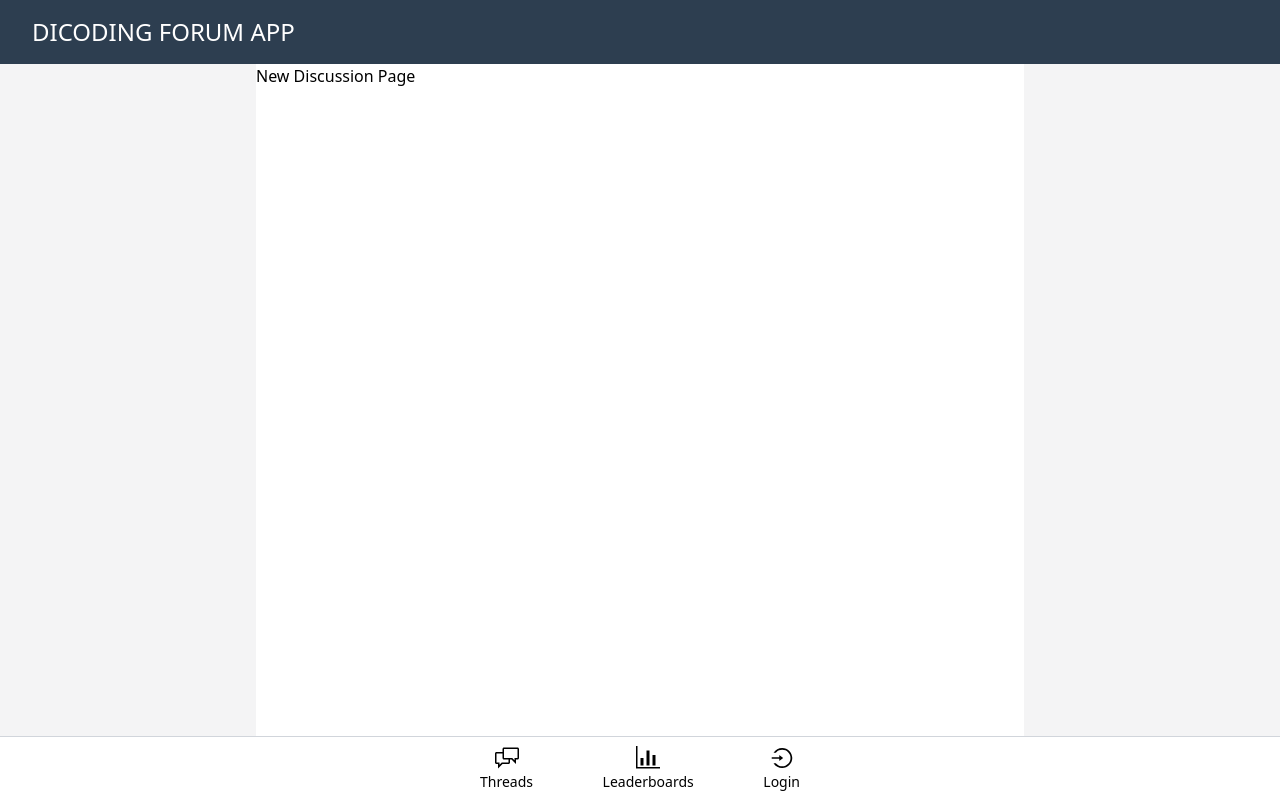
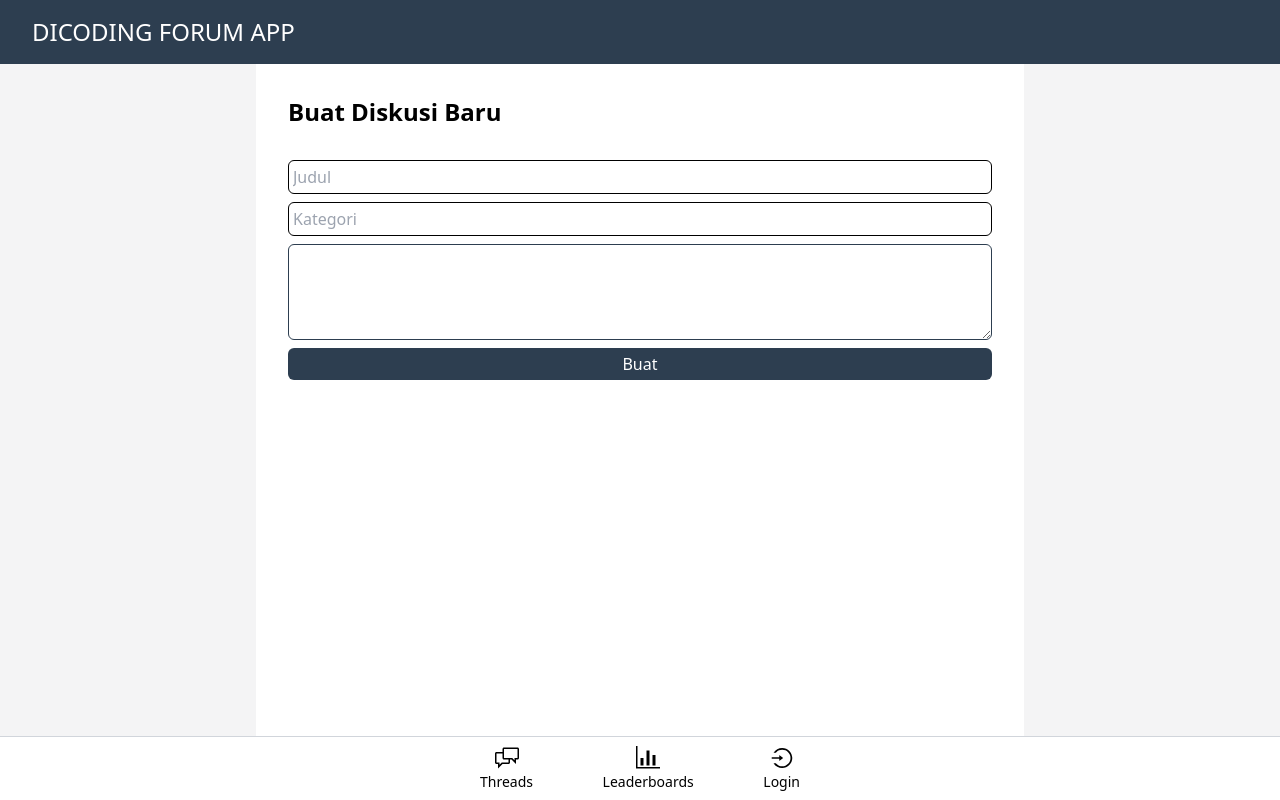
Before and after one commit to nandartika/forum-app, a React (Vite) app: page /new in a window 1280 px wide. Built offline with nearby package versions, Linux system fonts and the light colour scheme; no server answers.

Commit message:
add: new thread page

```diff
--- /dev/null
+++ b/src/components/button/NewThreadButton.jsx
@@ -0,0 +1,19 @@
+import { useNavigate } from "react-router-dom";
+import AddButtonIcon from "../../assets/icons/add-button.svg?react";
+
+export default function NewThreadButton() {
+  const navigate = useNavigate();
+
+  const toggleOnClick = () => {
+    navigate("new");
+  };
+
+  return (
+    <button
+      onClick={toggleOnClick}
+      className="fixed bottom-20 right-10 text-5xl text-secondary"
+    >
+      <AddButtonIcon />
+    </button>
+  );
+}
--- a/src/core/states/threads/action.js
+++ b/src/core/states/threads/action.js
@@ -1,4 +1,4 @@
-import { getAllThreads } from "../../api/threadsApi";
+import { createThread, getAllThreads } from "../../api/threadsApi";
 import {
   downVoteThreadApi,
   neutralVoteThreadApi,
@@ -77,10 +77,21 @@ function asyncToggleDownVote(threadId) {
   };
 }
 
+function asyncNewThread(request) {
+  return async () => {
+    try {
+      await createThread(request);
+    } catch (error) {
+      alert(error);
+    }
+  };
+}
+
 export {
   ActionType,
   receiveThreadsActionCreator,
   asyncReceiveThreads,
   asyncToggleUpVote,
   asyncToggleDownVote,
+  asyncNewThread,
 };
--- /dev/null
+++ b/src/pages/newThread/NewThreadPage.jsx
@@ -0,0 +1,43 @@
+import { useDispatch } from "react-redux";
+import Button from "../../components/button/Button";
+import PageTitle from "../../components/common/PageTitle";
+import SectionPage from "../../components/common/SectionPage";
+import TextInput from "../../components/input/TextInput";
+import { asyncNewThread } from "../../core/states/threads/action";
+
+export default function NewThreadPage() {
+  const dispatch = useDispatch();
+
+  const onSubmitHandler = (event) => {
+    event.preventDefault();
+    const formData = new FormData(event.target);
+    const title = formData.get("title");
+    const category = formData.get("category");
+    const body = formData.get("body");
+
+    const request = {
+      title,
+      category,
+      body,
+    };
+
+    dispatch(asyncNewThread(request));
+  };
+
+  return (
+    <SectionPage>
+      <PageTitle>Buat Diskusi Baru</PageTitle>
+
+      <form onSubmit={onSubmitHandler} className="mt-8 flex flex-col gap-2">
+        <TextInput name="title" placeholder="Judul" />
+        <TextInput name="category" placeholder="Kategori" />
+        <textarea
+          name="body"
+          className="min-h-24 rounded-md border border-secondary p-1"
+        />
+
+        <Button type="submit">Buat</Button>
+      </form>
+    </SectionPage>
+  );
+}
--- a/src/pages/threads/ThreadsPage.jsx
+++ b/src/pages/threads/ThreadsPage.jsx
@@ -6,6 +6,7 @@ import PageTitle from "../../components/common/PageTitle";
 import CategoryList from "../../components/category/CategoryList";
 import { asyncReceiveUsers } from "../../core/states/users/actions";
 import SectionPage from "../../components/common/SectionPage";
+import NewThreadButton from "../../components/button/NewThreadButton";
 
 export default function ThreadsPage() {
   const dispatch = useDispatch();
@@ -27,6 +28,8 @@ export default function ThreadsPage() {
 
         <ThreadsList />
       </div>
+
+      <NewThreadButton />
     </SectionPage>
   );
 }
--- a/src/routes/mainRoute.jsx
+++ b/src/routes/mainRoute.jsx
@@ -4,6 +4,7 @@ import LeaderboardsPage from "../pages/leaderboards/LeaderboardsPage";
 import DetailThreadPage from "../pages/detailThread/DetailThreadPage";
 import LoginPage from "../pages/login/LoginPage";
 import { createBrowserRouter } from "react-router-dom";
+import NewThreadPage from "../pages/newThread/NewThreadPage";
 
 export const mainRoute = createBrowserRouter([
   {
@@ -24,7 +25,7 @@ export const mainRoute = createBrowserRouter([
       },
       {
         path: "new",
-        element: <h1>New Discussion Page</h1>,
+        element: <NewThreadPage />,
       },
       {
         path: "register",
```
Also changed, not shown: src/assets/icons/add-button.svg (added).
